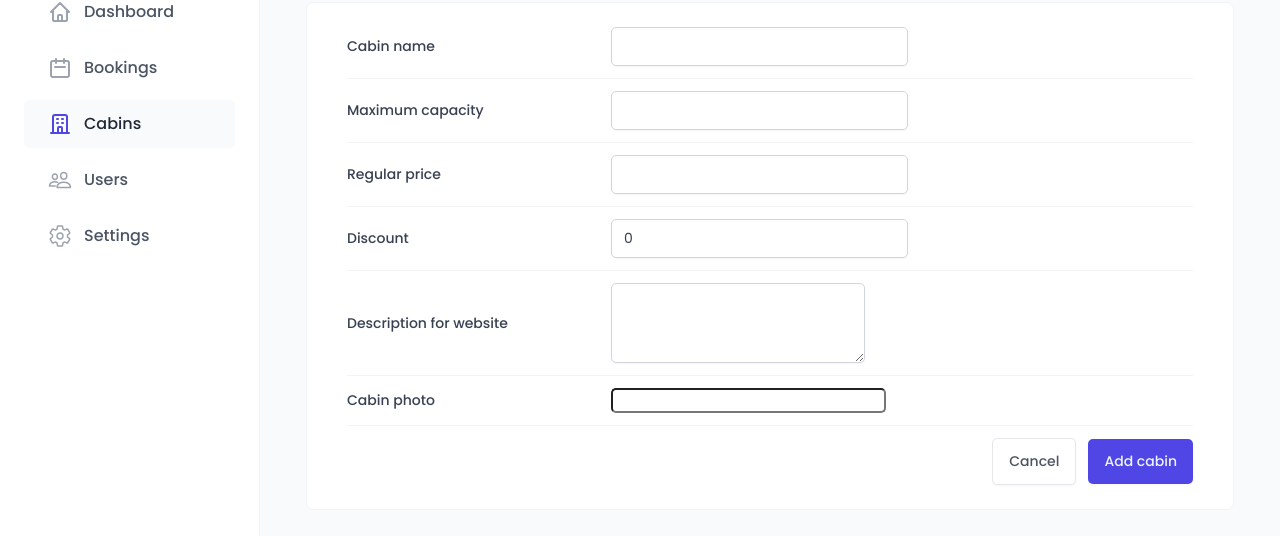
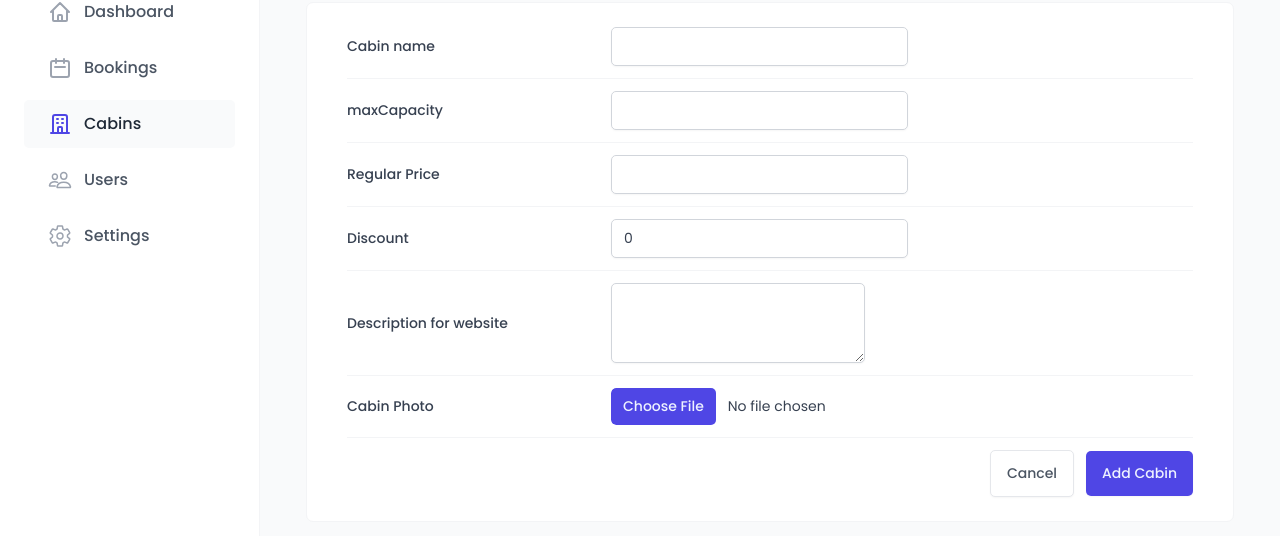
Before and after one commit to Akash101202/HavenOasis, a React (Vite) app: page /cabins in a window 1280 px wide. Both pictures are taken after a click on the button "Add cabins". Shown: the part 262-798 px from the top of the page. Built offline with nearby package versions, Linux system fonts and the light colour scheme; no server answers; the database is empty; a web font is replaced by a local one.

Commit message:
Create and Edit cabins

```diff
--- a/src/features/cabins/CabinRow.jsx
+++ b/src/features/cabins/CabinRow.jsx
@@ -3,6 +3,8 @@
 import { useMutation, useQueryClient } from "@tanstack/react-query";
 import { deleteCabins } from "../../services/apiCabins";
 import toast from "react-hot-toast";
+import { useState } from "react";
+import CreateCabinForm from "./CreateCabinForm";
 
 const TableRow = styled.div`
   display: grid;
@@ -45,6 +47,7 @@
 
 function CabinRow({ cabin }) {
   const queryClient = useQueryClient();
+  const [show, setShow] = useState(false);
   const { mutate, isLoading } = useMutation({
     mutationFn: deleteCabins,
     onSuccess: () => {
@@ -65,16 +68,23 @@
     image,
   } = cabin;
   return (
+    <>
       <TableRow role="row">
         <Img src={image} />
         <Cabin>{name}</Cabin>
         <div>Fits up to {maxCapacity}</div>
         <Price>{formatCurrency(regularPrice)}</Price>
         <Discount>{formatCurrency(discount)}</Discount>
+        <div>
+          <button onClick={() => setShow((show) => !show)}>Edit</button>
+
           <button onClick={() => mutate(cabinId)} disabled={isLoading}>
             Delete
           </button>
+        </div>
       </TableRow>
+      {show && <CreateCabinForm cabinToEdit={cabin} />}
+    </>
   );
 }
 
--- a/src/features/cabins/CreateCabinForm.jsx
+++ b/src/features/cabins/CreateCabinForm.jsx
@@ -12,10 +12,11 @@
   useQuery,
   useQueryClient,
 } from "@tanstack/react-query";
-import { createCabin } from "../../services/apiCabins";
+import { createEditCabin } from "../../services/apiCabins";
 import toast from "react-hot-toast";
+import FormRow from "../../ui/FormRow";
 
-const FormRow = styled.div`
+const FormRow2 = styled.div`
   display: grid;
   align-items: center;
   grid-template-columns: 24rem 1fr 1.2fr;
@@ -42,20 +43,17 @@
   }
 `;
 
-const Label = styled.label`
-  font-weight: 500;
-`;
+function CreateCabinForm({ cabinToEdit = {} }) {
+  const { id: editId, ...editValues } = cabinToEdit;
+  const isEdittingSession = Boolean(editId);
+  const { register, handleSubmit, reset, formState, getValues } = useForm({
+    defaultValues: isEdittingSession ? editValues : {},
+  });
+  const { errors } = formState;
+  const queryClient = useQueryClient();
 
-const Error = styled.span`
-  font-size: 1.4rem;
-  color: var(--color-red-700);
-`;
-
-function CreateCabinForm() {
-  const { register, handleSubmit, reset } = useForm();
-  const queryClient = useQueryClient();
-  const { isLoading, mutate } = useMutation({
-    mutationFn: createCabin,
+  const { isLoading: isCreating, mutate: createCabin } = useMutation({
+    mutationFn: createEditCabin,
     onSuccess: () => {
       toast.success("Successfully Created a Cabin");
       queryClient.invalidateQueries({ queryKey: ["cabins"] });
@@ -63,57 +61,98 @@
     },
     onError: (err) => toast.error(err.message),
   });
+
+  const { isLoading: isEditing, mutate: editCabin } = useMutation({
+    mutationFn: ({ newCabinData, id }) => createEditCabin(newCabinData, id),
+    onSuccess: () => {
+      toast.success("Successfully Edited a Cabin");
+      queryClient.invalidateQueries({ queryKey: ["cabins"] });
+      reset();
+    },
+    onError: (err) => toast.error(err.message),
+  });
+
   function onSubmit(data) {
-    mutate(data);
+    const image = typeof data.image === "string" ? data.image : data.image[0];
+    if (isEdittingSession) {
+      editCabin({ newCabinData: { ...data, image }, id: editId });
+    } else {
+      createCabin({ ...data, image: image });
+    }
   }
   return (
     <Form onSubmit={handleSubmit(onSubmit)}>
-      <FormRow>
-        <Label htmlFor="name">Cabin name</Label>
-        <Input type="text" id="name" {...register("name")} />
+      <FormRow label="Cabin name" error={errors?.name?.message}>
+        <Input
+          type="text"
+          id="name"
+          {...register("name", {
+            required: "This is a required field",
+          })}
+        />
       </FormRow>
-
-      <FormRow>
-        <Label htmlFor="maxCapacity">Maximum capacity</Label>
-        <Input type="number" id="maxCapacity" {...register("maxCapacity")} />
+      <FormRow label="maxCapacity" error={errors?.maxCapacity?.message}>
+        <Input
+          type="number"
+          id="maxCapacity"
+          {...register("maxCapacity", {
+            required: "This is a required field",
+            validate: (value) =>
+              value >= 0 || "maxCapacity should be greater than 0",
+          })}
+        />
       </FormRow>
-
-      <FormRow>
-        <Label htmlFor="regularPrice">Regular price</Label>
-        <Input type="number" id="regularPrice" {...register("regularPrice")} />
+      <FormRow label="Regular Price" error={errors?.regularPrice?.message}>
+        <Input
+          type="number"
+          id="regularPrice"
+          {...register("regularPrice", {
+            required: "This is a required field",
+          })}
+        />
       </FormRow>
-
-      <FormRow>
-        <Label htmlFor="discount">Discount</Label>
+      <FormRow label="Discount" error={errors?.discount?.message}>
         <Input
           type="number"
           id="discount"
           defaultValue={0}
-          {...register("discount")}
+          {...register("discount", {
+            required: "This is a required field",
+            validate: (value) =>
+              value <= getValues().regularPrice ||
+              "Discount should be less than the Regular Price",
+          })}
+        />
+      </FormRow>
+      <FormRow
+        label="Description for website"
+        error={errors?.description?.message}
+      >
+        <Textarea
+          type="text"
+          id="description"
+          {...register("description", {
+            required: "This is a required field",
+          })}
+        />
+      </FormRow>
+      <FormRow label="Cabin Photo">
+        <FileInput
+          id="image"
+          accept="image/*"
+          {...register("image", {
+            required: isEdittingSession ? false : "This is a required field",
+          })}
         />
       </FormRow>
 
       <FormRow>
-        <Label htmlFor="description">Description for website</Label>
-        <Textarea
-          type="number"
-          id="description"
-          defaultValue=""
-          {...register("description")}
-        />
-      </FormRow>
-
-      <FormRow>
-        <Label htmlFor="image">Cabin photo</Label>
-        <FileInput id="image" accept="image/*" />
-      </FormRow>
-
-      <FormRow>
-        {/* type is an HTML attribute! */}
         <Button variation="secondary" type="reset">
           Cancel
         </Button>
-        <Button disabled={isLoading}>Add cabin</Button>
+        <Button disabled={isCreating}>
+          {isEdittingSession ? "Edit Cabin" : "Add Cabin"}
+        </Button>
       </FormRow>
     </Form>
   );
--- a/src/pages/Cabins.jsx
+++ b/src/pages/Cabins.jsx
@@ -17,9 +17,7 @@
       </Row>
       <Row>
         <CabinTable />
-        <Button onClick={() => setForm((setForm) => !setForm)}>
-          Add cabins
-        </Button>
+        <Button onClick={() => setForm((form) => !form)}>Add cabins</Button>
         {form && <CreateCabinForm />}
       </Row>
     </>
--- a/src/services/apiCabins.js
+++ b/src/services/apiCabins.js
@@ -1,4 +1,4 @@
-import supabase from "./supabase";
+import supabase, { supabaseUrl } from "./supabase";
 
 export async function getCabins() {
   const { data, error } = await supabase.from("cabins").select("*");
@@ -11,14 +11,36 @@
   return data;
 }
 
-export async function createCabin(newCabin) {
-  const { data, error } = await supabase
-    .from("cabins")
-    .insert([newCabin])
-    .select();
+export async function createEditCabin(newCabin, id) {
+  const hasImagePath = newCabin.image?.startsWith?.(supabaseUrl);
+  const imageName = `${Math.random()}-${newCabin.image.name}`.replaceAll(
+    "/",
+    ""
+  );
+  const imagePath = hasImagePath
+    ? newCabin.image
+    : `${supabaseUrl}/storage/v1/object/public/cabin-images/${imageName}`;
+  let query = supabase.from("cabins");
+
+  if (!id) query = query.insert([{ ...newCabin, image: imagePath }]);
+
+  if (id) query = query.update({ ...newCabin, image: imagePath }).eq("id", id);
+
+  const { data, error } = await query.select().single();
   if (error) {
     console.error(error);
-    throw new Error("Sorry We Were Not Able to Delete Cabin");
+    throw new Error("Sorry We Were Not Able to Add Your Cabin");
+  }
+
+  const { error: storageError } = await supabase.storage
+    .from("cabin-images")
+    .upload(imageName, newCabin.image);
+
+  if (storageError) {
+    await supabase.from("cabins").delete().eq("id", data.id);
+
+    console.error(storageError);
+    throw new Error("Cabin image could not be uploaded");
   }
 
   return data;
--- a/src/services/supabase.js
+++ b/src/services/supabase.js
@@ -1,5 +1,5 @@
 import { createClient } from "@supabase/supabase-js";
-const supabaseUrl = "https://inqrmpcgrmdfxxexganv.supabase.co";
+export const supabaseUrl = "https://inqrmpcgrmdfxxexganv.supabase.co";
 const supabaseKey =
   "eyJhbGciOiJIUzI1NiIsInR5cCI6IkpXVCJ9.eyJpc3MiOiJzdXBhYmFzZSIsInJlZiI6ImlucXJtcGNncm1kZnh4ZXhnYW52Iiwicm9sZSI6ImFub24iLCJpYXQiOjE3MjYyMTI2NzAsImV4cCI6MjA0MTc4ODY3MH0.n9wZhWYPoO9PBur5HNBsjpUvmqlM3rj3qS86RMw_pmY";
 const supabase = createClient(supabaseUrl, supabaseKey);
--- a/src/ui/FileInput.jsx
+++ b/src/ui/FileInput.jsx
@@ -1,6 +1,6 @@
 import styled from "styled-components";
 
-const FileInput = styled.input`
+const FileInput = styled.input.attrs({ type: "file" })`
   font-size: 1.4rem;
   border-radius: var(--border-radius-sm);
 
--- /dev/null
+++ b/src/ui/FormRow.jsx
@@ -0,0 +1,48 @@
+import styled from "styled-components";
+
+const StyledFormRow = styled.div`
+  display: grid;
+  align-items: center;
+  grid-template-columns: 24rem 1fr 1.2fr;
+  gap: 2.4rem;
+
+  padding: 1.2rem 0;
+
+  &:first-child {
+    padding-top: 0;
+  }
+
+  &:last-child {
+    padding-bottom: 0;
+  }
+
+  &:not(:last-child) {
+    border-bottom: 1px solid var(--color-grey-100);
+  }
+
+  &:has(button) {
+    display: flex;
+    justify-content: flex-end;
+    gap: 1.2rem;
+  }
+`;
+
+const Label = styled.label`
+  font-weight: 500;
+`;
+
+const Error = styled.span`
+  font-size: 1.4rem;
+  color: var(--color-red-700);
+`;
+
+function FormRow({ label, children, error }) {
+  return (
+    <StyledFormRow>
+      {label && <Label htmlFor={children.props.id}>{label}</Label>}
+      {children} {error && <Error>{error}</Error>}
+    </StyledFormRow>
+  );
+}
+
+export default FormRow;
```
Lines whose indentation alone changed are shown as unchanged.
